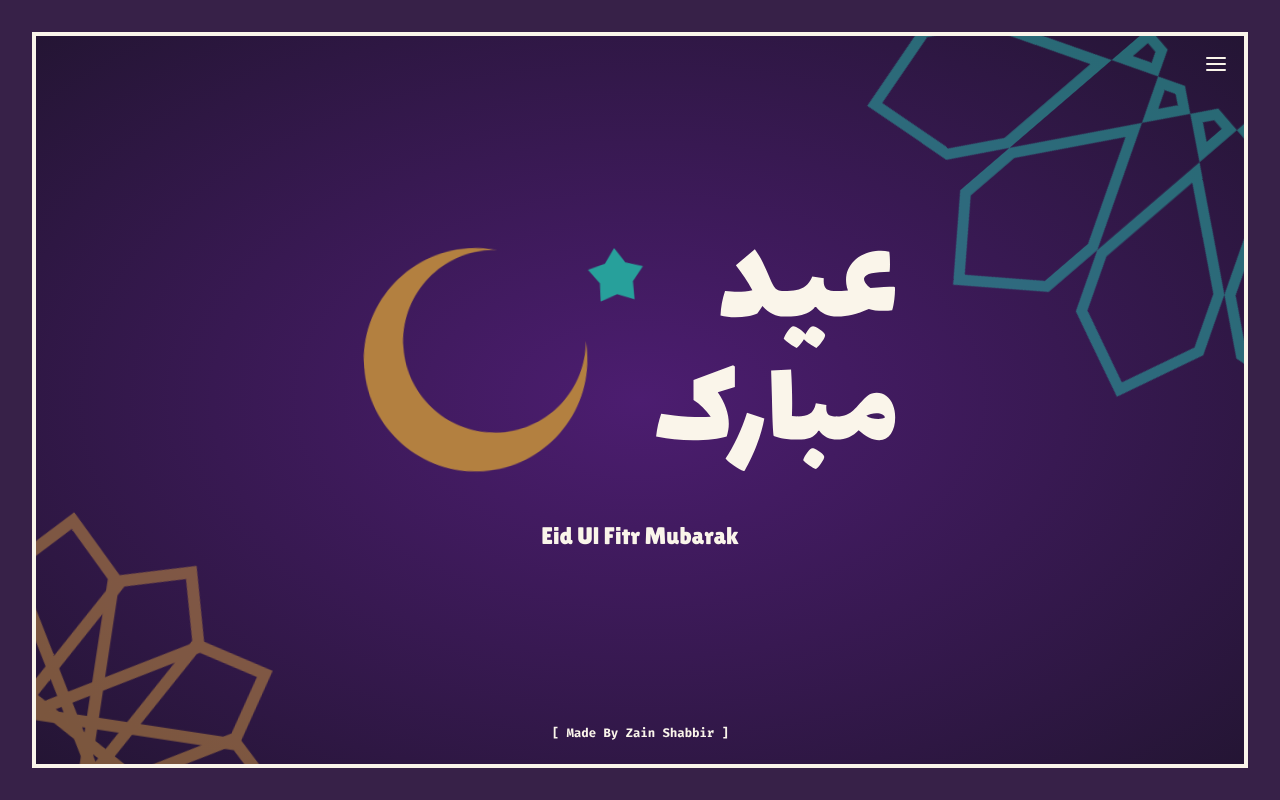
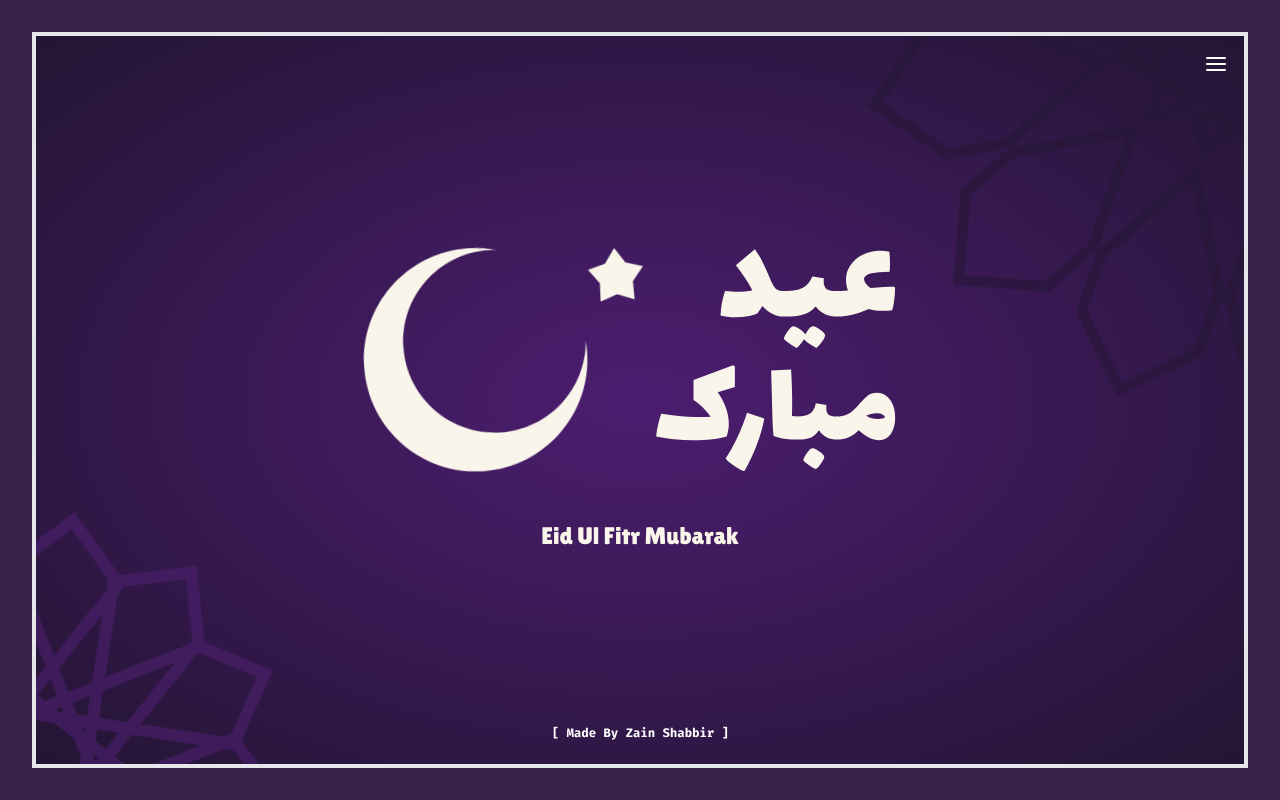
Before and after one commit to zainsci/eid, a Next.js app: page /eid/ in a window 1280 px wide. Built offline with nearby package versions, Linux system fonts and the light colour scheme.

Commit message:
add darkMode

```diff
--- a/tailwind.config.js
+++ b/tailwind.config.js
@@ -1,18 +1,19 @@
 module.exports = {
+	darkMode: "class",
 	content: [
 		"./pages/**/*.{js,ts,jsx,tsx}",
 		"./components/**/*.{js,ts,jsx,tsx}",
 	],
 	theme: {
+		extend: {
 			colors: {
 				"purple-400": "rgb(76 29 112)",
 				"purple-500": "rgb(55 33 72)",
 				"purple-600": "rgb(36 21 52)",
 
-      teal: "rgb(39 160 155)",
-      yellow: "rgb(179 128 64)",
+				"teal-2022": "rgb(39 160 155)",
+				"yellow-2022": "rgb(179 128 64)",
 			},
-    extend: {
 			backgroundImage: {
 				"gradient-radial": "radial-gradient(var(--tw-gradient-stops))",
 			},
```
Lines whose indentation alone changed are shown as unchanged.
